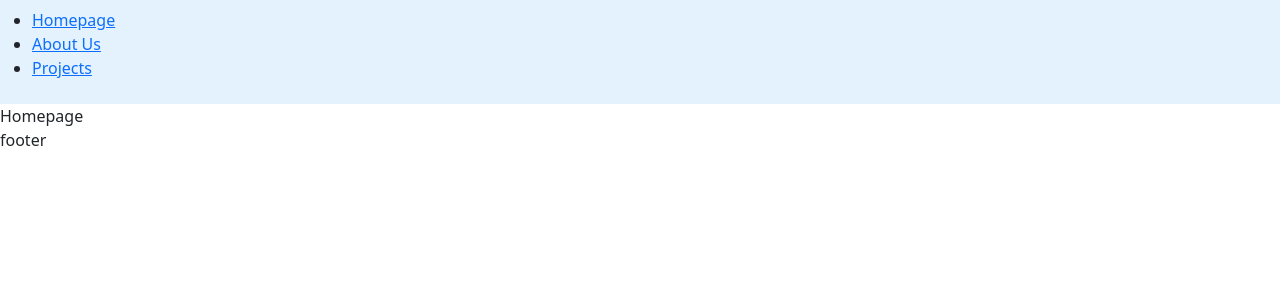
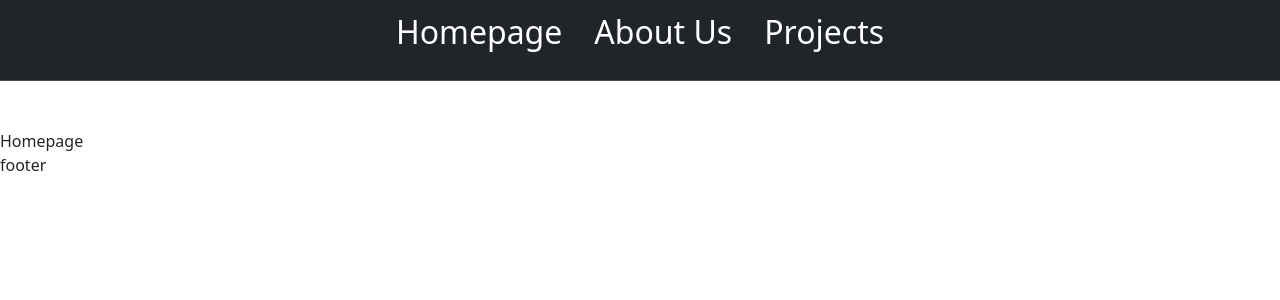
Before and after one commit to Ericson-Manalo/vite-boolfolio, a Vue app: page / in a window 1280 px wide. Shown: the top 300 px of the page. Built offline with nearby package versions, Linux system fonts and the light colour scheme.

Commit message:
picked a styled nav from bootstrap

```diff
--- a/src/components/AppHeader.vue
+++ b/src/components/AppHeader.vue
@@ -1,6 +1,8 @@
 <template lang="">
     <header>
-        <nav class="navbar" style="background-color: #e3f2fd;">
+
+        <nav class="navbar bg-dark border-bottom border-body" data-bs-theme="dark">
+            <div class="container-fluid">
                 <ul>
                     <li v-for="link in links">
                         <router-link :to="{ name: link.route }">
@@ -8,7 +10,9 @@
                         </router-link>
                     </li>
                 </ul>
+            </div>
         </nav>
+
     </header>
 
 
@@ -38,6 +42,26 @@
     }
 </script>
 
-<style lang="">
+<style lang="scss">
+    nav{
+        width: 100%;
+        margin-bottom: 3rem;
 
+        ul{
+            width: 100%;
+            display: flex;
+            justify-content: center;
+            align-items: center;
+            font-size: 2rem;
+            list-style-type: none;
+
+            li{
+                margin-right: 2rem;
+                a {
+                    text-decoration: none;
+                    color: white;
+                }
+            }
+        }
+    }
 </style>
```
Lines whose indentation alone changed are shown as unchanged.
